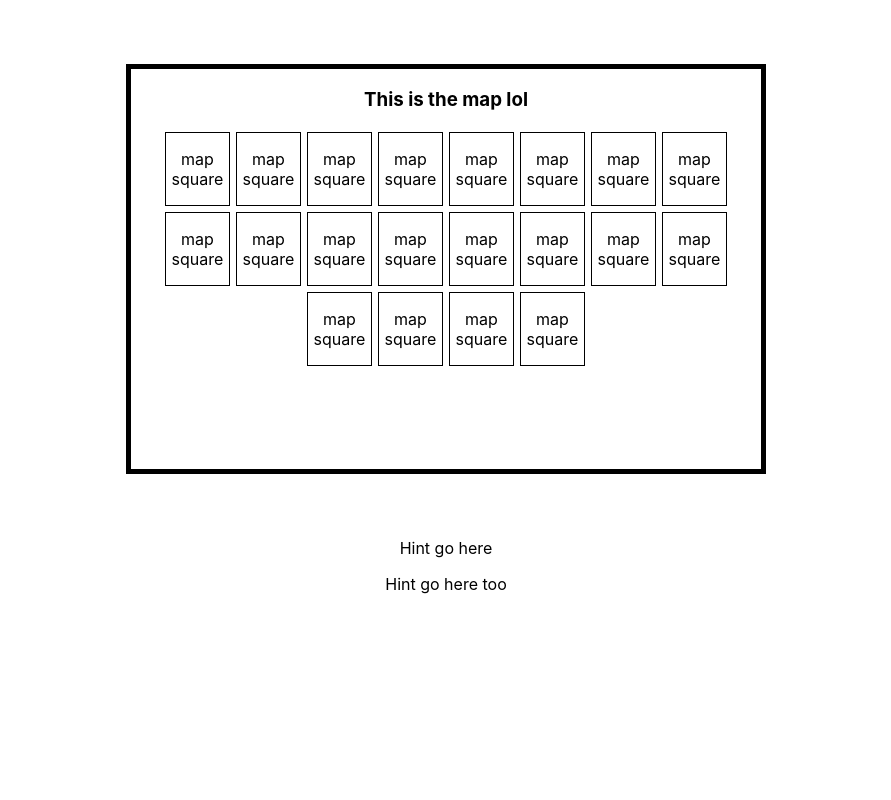
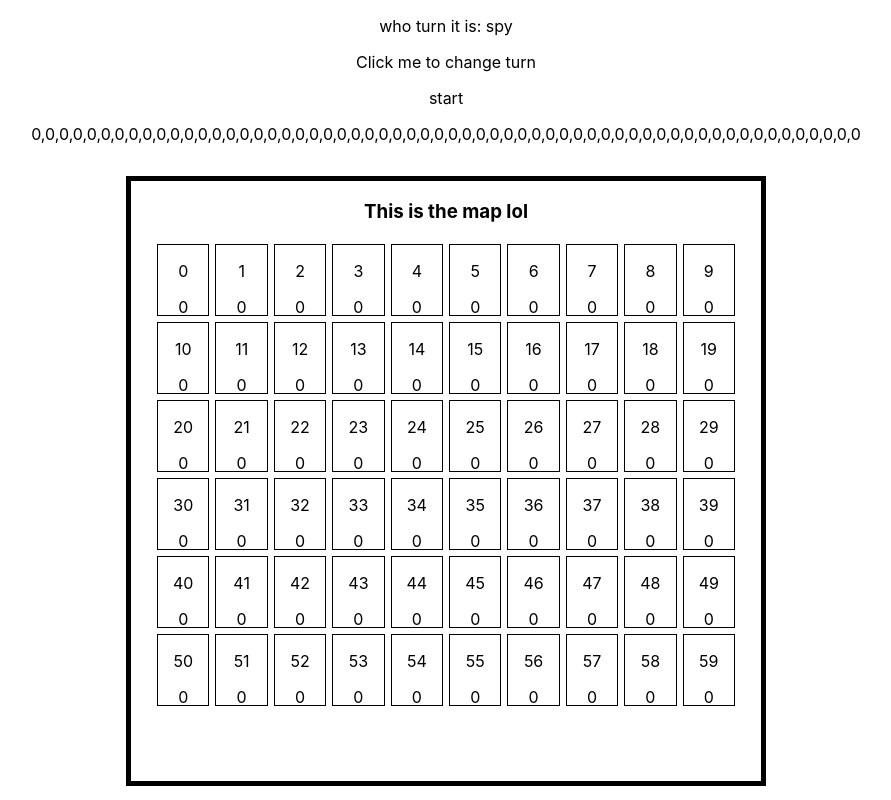
Before and after one commit to tommydangucsd/scotland_yard, a React (Create React App) app: page / in a window 1280 px wide. Shown: the top 800 px of the page, without its empty margins (194-1085 px from the left). Built offline with nearby package versions, Linux system fonts and the light colour scheme.

Commit message:
Connected array in state to map / square components. Can now alternate turns  and see cop / robber positions

```diff
--- a/src/css/Hints.css
+++ b/src/css/Hints.css
@@ -0,0 +1,5 @@
+.Hints {
+	border: 5px solid black;
+	margin: 2.5% 25% 2.5% 25%;
+	height: 300px;
+}
--- a/src/css/Map.css
+++ b/src/css/Map.css
@@ -1,5 +1,5 @@
 .Map {
 	border: 5px solid black;
-	margin: 5% 25% 5% 25%;
-	height: 400px;
+	margin: 2.5% 25% 2.5% 25%;
+	height: 600px;
 }
--- a/src/css/Square.css
+++ b/src/css/Square.css
@@ -1,6 +1,18 @@
-.Square {
+.Square,
+.CopSquare,
+.SpySquare {
 	border: 1px solid black;
 	margin: 3px;
-	width: 10%;
+	width: 8%;
+	height: 13%;
+	height: 70px;
 	display: inline-block;
 }
+
+.CopSquare {
+	background-color: blue;
+}
+
+.SpySquare {
+	background-color: red;
+}
--- a/src/js/App.js
+++ b/src/js/App.js
@@ -5,11 +5,69 @@ import Map from'../js/Map.js';
 import Hints from '../js/Hints.js';
 
 class App extends Component {
+	constructor(props) {
+		super(props);
+		this.board = new Array(60).fill(0);
+		this.state = {
+			turn: "spy",
+			board: this.board
+		}
+
+		this.confirm_move = this.confirm_move.bind(this);
+		this.get_game_info = this.get_game_info.bind(this);
+		this.start_game = this.start_game.bind(this);
+	}
+
+	get_game_info() {
+		return <p> who turn it is: {this.state.turn} </p>
+	}
+
+	printBoard() {
+		let board = [];
+		for (let i = 0; i < 60; i++) {
+			board.push(this.state.board[i]);
+		}
+		return <p> {board.toString()} </p>;
+	}
+
+	confirm_move() {
+		if (this.state.turn === "spy") {
+			this.setState({turn: 'cops'});
+		} else {
+			this.setState({turn: 'spy'});
+		}
+	}
+
+	start_game() {
+		let spy = Math.floor(Math.random() * 60);
+		console.log("spy index: " + spy);
+		let cop1 = Math.floor(Math.random() * 60);
+		if (cop1 == spy) {
+			cop1 += Math.floor(Math.random() * 59);
+			cop1 = cop1 % 60;
+		}
+		console.log("cop1 index: " + cop1);
+		let new_board = new Array(60).fill(0);
+		new_board[spy] = 1;
+		new_board[cop1] = 2;
+		this.setState({board: new_board})
+	}
+
   render() {
     return (
       <div className="App">
-				< Map />
-				< Hints />
+  			<div> {this.get_game_info()} </div>
+				<div onClick={this.confirm_move} >
+					<p> Click me to change turn </p>
+				</div>
+				<p onClick={this.start_game}>
+					start
+				</p>
+  			<div>
+  				{this.printBoard()}
+  			</div>
+				<Map board={this.state.board}/>
+				<Hints />
       </div>
     );
   }
--- a/src/js/Hints.js
+++ b/src/js/Hints.js
@@ -4,9 +4,10 @@ import '../css/Hints.css'
 class Hints extends Component {
 	render() {
 		return (
-			<div classNAme="Hints">
+			<div className="Hints">
 				<p> Hint go here </p>
 				<p> Hint go here too </p>
+				<p> dam hints errwhere </p>
 			</div>
 		);
 	}
--- a/src/js/Map.js
+++ b/src/js/Map.js
@@ -3,32 +3,27 @@ import Square from './Square.js'
 import '../css/Map.css'
 
 class Map extends Component {
+	constructor(props) {
+		super(props);
+	}
+
+	draw_squares() {
+		let squares = []
+		for (let i = 0; i < 60; i++) {
+			squares.push(<Square index={i} value={this.props.board[i]} />);
+		}
+		return squares;
+	}
+
 	render() {
 		return (
 		<div className="Map">
 			<header className="map-header">
 				<h3> This is the map lol </h3>
 			</header>
-			< Square />
-			< Square />
-			< Square />
-			< Square />
-			< Square />
-			< Square />
-			< Square />
-			< Square />
-			< Square />
-			< Square />
-			< Square />
-			< Square />
-			< Square />
-			< Square />
-			< Square />
-			< Square />
-			< Square />
-			< Square />
-			< Square />
-			< Square />
+			<div>
+			{this.draw_squares()}
+			</div>
 		</div>
 		);
 	}
--- a/src/js/Square.js
+++ b/src/js/Square.js
@@ -8,10 +8,21 @@ class Square extends Component {
 		this.select = this.select.bind(this);
 	}
 
+	get_square_class() {
+		if (this.props.value == 1) {
+			return "SpySquare";
+		} else if (this.props.value == 2) {
+			return "CopSquare";
+		}
+		return "Square";
+	}
+
 	render() {
+		let square_class = this.get_square_class();
 		return (
-			<div className="Square" onClick={this.select}>
-				<p> map square </p>
+			<div className={square_class} onClick={this.select}>
+				<p> {this.props.index}</p>
+				<p> {this.props.value} </p>
 			</div>
 		);
 	}
```
